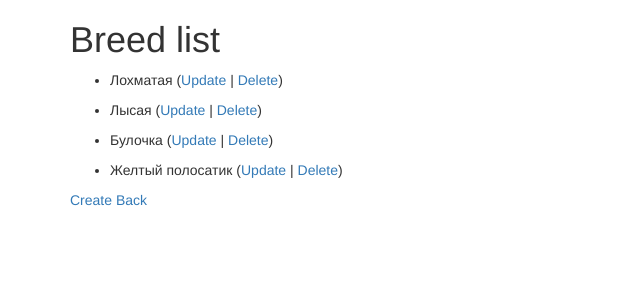
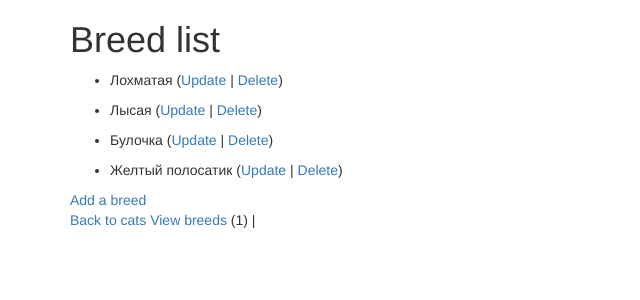
Before and after one commit to dshastin/DJ4E, a Django app: template mysite/cats/templates/cats/breed_list.html in a window 1280 px wide. Shown: the top 300 px of the page, without its empty margins (0-640 px from the left). Run offline with Django 3.2, Linux system fonts and the light colour scheme; data comes from the database, SQL or seed files in the repository; tables that the repository leaves empty hold one stand-in row (values such as "Sample post"); the template is opened without the code that fills it: values that come from a table or form of the project are taken from there, most other values are stand-ins (such as "Sample title", 1, 10 or a date in 2020); some libraries are stand-ins or nearby versions.

Commit message:
add cats

```diff
--- a/mysite/cats/templates/cats/breed_list.html
+++ b/mysite/cats/templates/cats/breed_list.html
@@ -16,6 +16,7 @@
 {% else %}
 <p>There are no breed in library</p>
 {% endif %}
-<a href="{% url 'cats:breed_create' %}">Create</a>
-<a href="{% url 'cats:all' %}">Back</a>
+<a href="{% url 'cats:breed_create' %}">Add a breed</a><br>
+<a href="{% url 'cats:all' %}">Back to cats</a>
+<a href="{% url 'cats:breed_list' %}">View breeds</a> ({{ breed_count }}) |
 {% endblock %}
```
